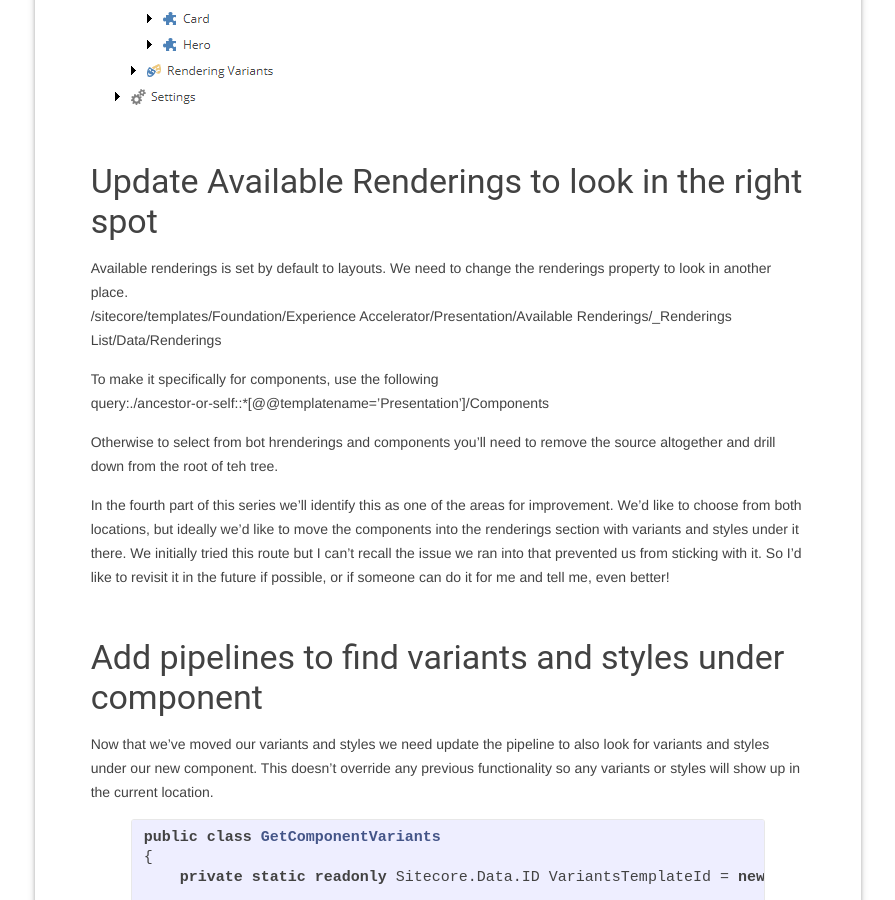
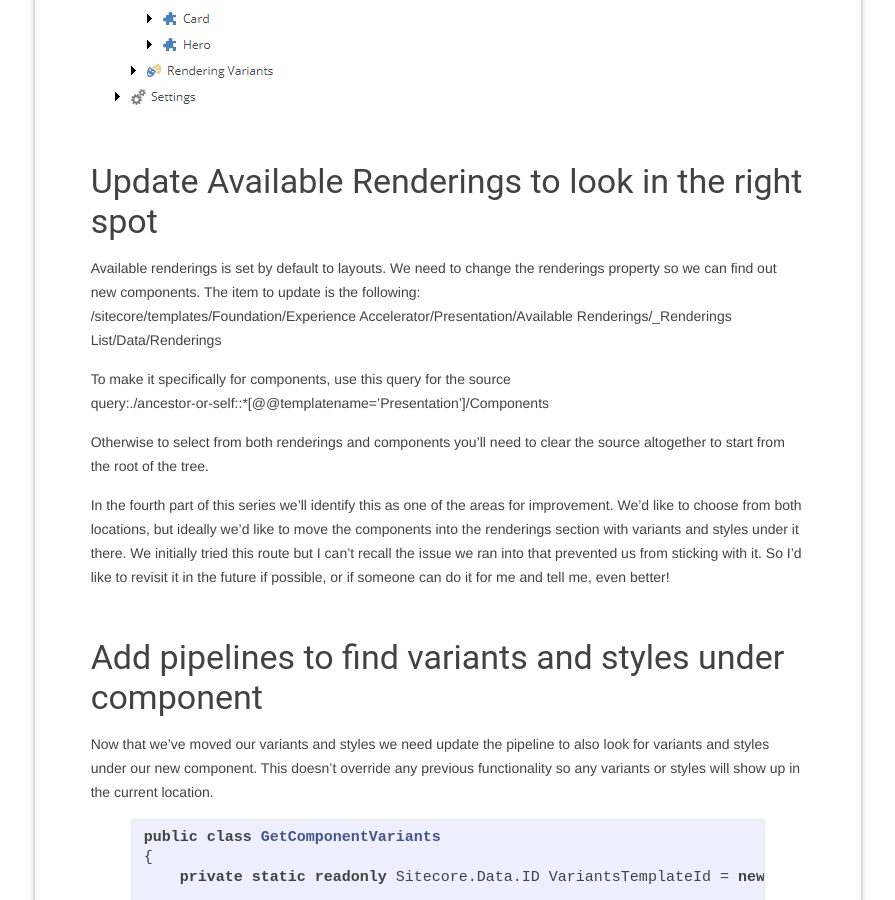
Before and after one commit to Boyd-B/boyd-b.github.io, a Jekyll site: the page built from _posts/2018/2018-3-14-streamline-sxa-2-component-pipelines.markdown, in a window 1280 px wide and 900 px high, scrolled down 1768 px. Shown: the whole window, without its empty margins (192-1087 px from the left). Built offline with Jekyll 4.4.1, drawn with Linux system fonts in a browser that asks for light colours.

Commit message:
Update 2018-3-14-streamline-sxa-2-component-pipelines.markdown

```diff
--- a/_posts/2018/2018-3-14-streamline-sxa-2-component-pipelines.markdown
+++ b/_posts/2018/2018-3-14-streamline-sxa-2-component-pipelines.markdown
@@ -34,15 +34,15 @@ This is actually a branch that also creates the variants and styles items under
 
 ### Update Available Renderings to look in the right spot
 
-Available renderings is set by default to layouts. We need to change the renderings property to look in another place.
+Available renderings is set by default to layouts. We need to change the renderings property so we can find out new components. The item to update is the following:
 <br/>
 /sitecore/templates/Foundation/Experience Accelerator/Presentation/Available Renderings/_Renderings List/Data/Renderings
 
-To make it specifically for components, use the following
+To make it specifically for components, use this query for the source
 <br/>
 query:./ancestor-or-self::*[@@templatename='Presentation']/Components
 
-Otherwise to select from bot hrenderings and components you'll need to remove the source altogether and drill down from the root of teh tree.
+Otherwise to select from both renderings and components you'll need to clear the source altogether to start from the root of the tree.
 
 In the fourth part of this series we'll identify this as one of the areas for improvement. We'd like to choose from both locations, but ideally we'd like to move the components into the renderings section with variants and styles under it there. We initially tried this route but I can't recall the issue we ran into that prevented us from sticking with it. So I'd like to revisit it in the future if possible, or if someone can do it for me and tell me, even better!
 
```
